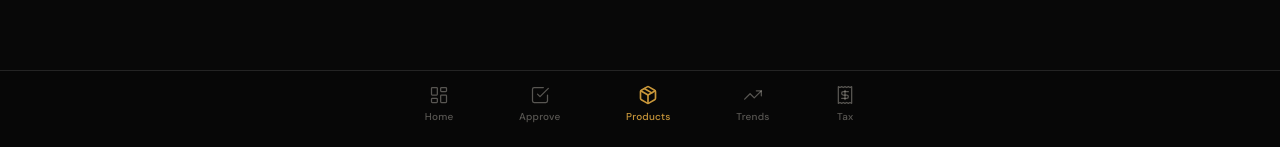
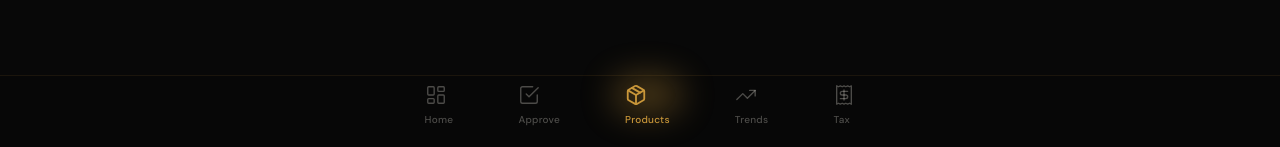
Before and after one commit to Ronallen73/faith-dashboard, a Next.js app: page /products in a window 1280 px wide. Shown: the part 650-797 px from the top of the page. Built offline with nearby package versions, Linux system fonts and the light colour scheme; no server answers; the database is empty; a web font is replaced by a local one.

Commit message:
Polish: components/Navigation.tsx

```diff
--- a/components/Navigation.tsx
+++ b/components/Navigation.tsx
@@ -15,17 +15,25 @@ export default function Navigation() {
   const pathname = usePathname()
 
   return (
-    <nav className="fixed bottom-0 left-0 right-0 z-50 border-t border-surface-3 nav-safe"
-      style={{ background: 'rgba(8,8,8,0.95)', backdropFilter: 'blur(20px)' }}>
+    <nav className="fixed bottom-0 left-0 right-0 z-50 nav-safe"
+      style={{ background: 'rgba(8,8,8,0.92)', backdropFilter: 'blur(20px)', borderTop: '1px solid rgba(201,151,58,0.1)' }}>
       <div className="flex items-center justify-around px-2 pt-2 pb-1 max-w-lg mx-auto">
         {navItems.map(({ href, icon: Icon, label }) => {
           const active = pathname === href
           return (
-            <Link key={href} href={href}
-              className="flex flex-col items-center gap-1 px-3 py-1.5 rounded-xl transition-all duration-200"
-              style={{ color: active ? 'var(--gold)' : 'rgba(240,235,224,0.35)' }}>
-              <Icon size={20} strokeWidth={active ? 2 : 1.5} />
-              <span className="text-[10px] font-medium tracking-wide">{label}</span>
+            <Link key={href} href={href} className="nav-item">
+              <div className="relative">
+                {active && (
+                  <div className="absolute inset-0 rounded-full blur-md opacity-40"
+                    style={{ background: 'var(--gold)', transform: 'scale(1.5)' }} />
+                )}
+                <Icon size={22} strokeWidth={active ? 2 : 1.5}
+                  style={{ color: active ? 'var(--gold)' : 'rgba(240,235,224,0.3)', position: 'relative' }} />
+              </div>
+              <span className="text-[10px] font-medium tracking-wide"
+                style={{ color: active ? 'var(--gold)' : 'rgba(240,235,224,0.3)' }}>
+                {label}
+              </span>
             </Link>
           )
         })}
```
